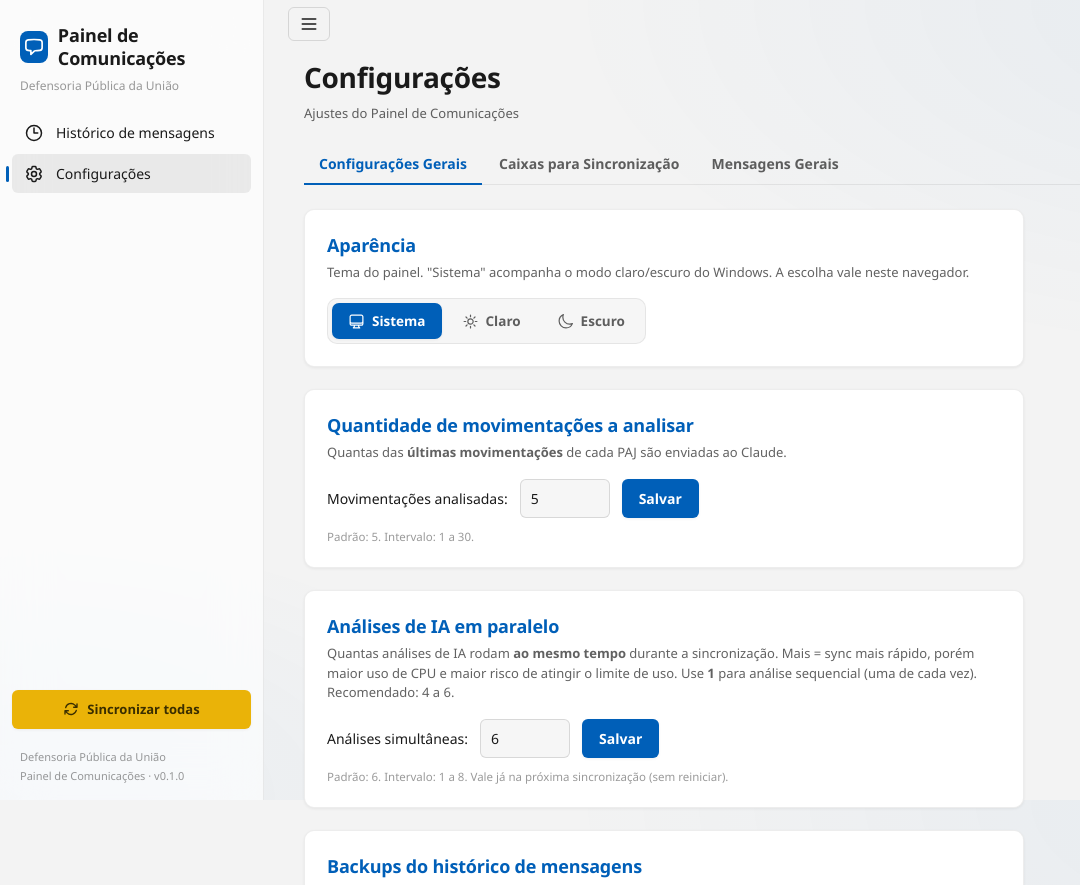
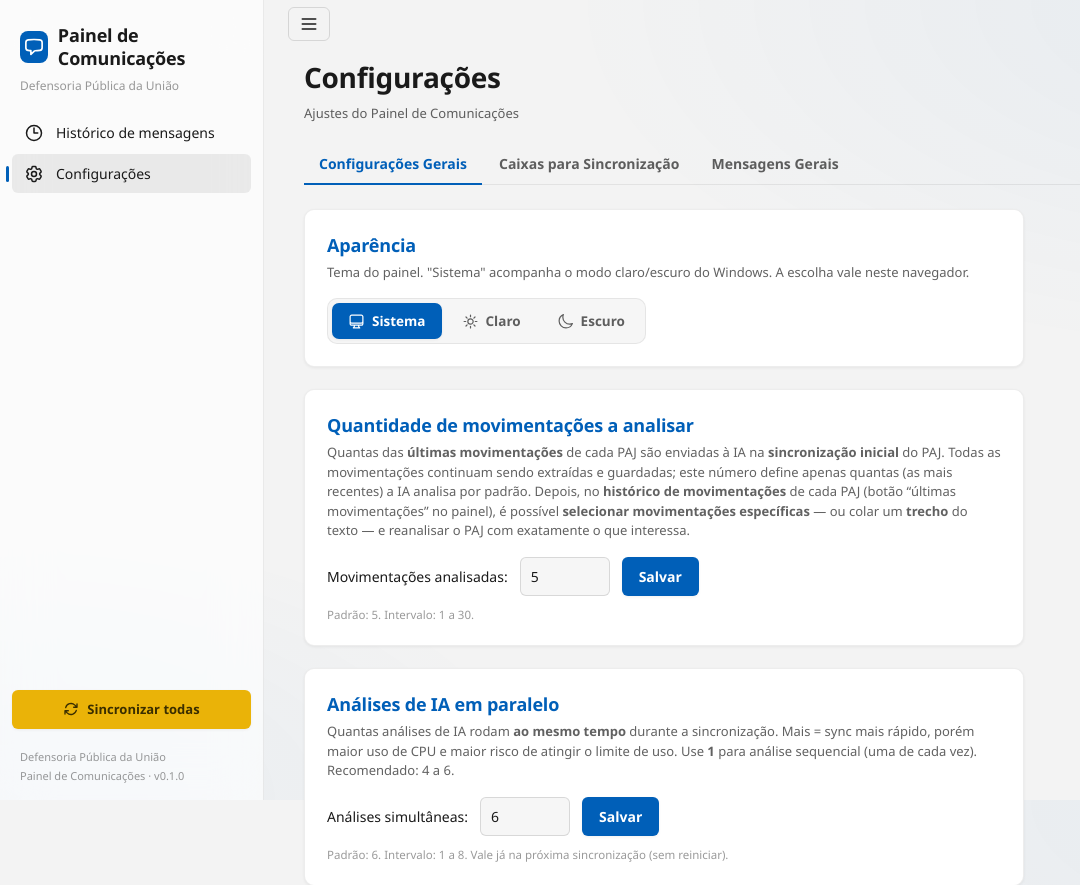
Before and after one commit to felipekugler/Painel-Comunicacoes, a FastAPI app: page /configuracoes in a window 1280 px wide. Shown: the top 885 px of the page, without its empty margins (0-1080 px from the left). Run offline with FastAPI, Linux system fonts and the light colour scheme; some libraries are stand-ins or nearby versions.

Commit message:
config: texto de ajuda do nº de movimentacoes reflete corte inicial + selecao
Explica que o numero e a quantidade enviada a IA na sincronizacao inicial (todas continuam sendo extraidas) e que no historico do PAJ da para selecionar movimentacoes especificas ou colar um trecho e reanalisar.

Co-Authored-By: Claude Opus 4.8 <noreply@anthropic.com>

```diff
--- a/templates/configuracoes.html
+++ b/templates/configuracoes.html
@@ -115,7 +115,13 @@
     <div class="fluent-card" style="padding:22px;max-width:720px;">
         <h2 class="font-display cfg-sec" style="font-size:18px;margin:0 0 4px;">Quantidade de movimentações a analisar</h2>
         <p class="text-secondary" style="font-size:13px;margin:0 0 16px;">
-            Quantas das <strong>últimas movimentações</strong> de cada PAJ são enviadas ao Claude.
+            Quantas das <strong>últimas movimentações</strong> de cada PAJ são enviadas à IA
+            na <strong>sincronização inicial</strong> do PAJ. Todas as movimentações continuam
+            sendo extraídas e guardadas; este número define apenas quantas (as mais recentes)
+            a IA analisa por padrão. Depois, no <strong>histórico de movimentações</strong> de
+            cada PAJ (botão “últimas movimentações” no painel), é possível <strong>selecionar
+            movimentações específicas</strong> — ou colar um <strong>trecho</strong> do texto —
+            e reanalisar o PAJ com exatamente o que interessa.
         </p>
         <div style="display:flex;align-items:center;gap:12px;">
             <label for="n-movs" style="font-size:14px;">Movimentações analisadas:</label>
```
